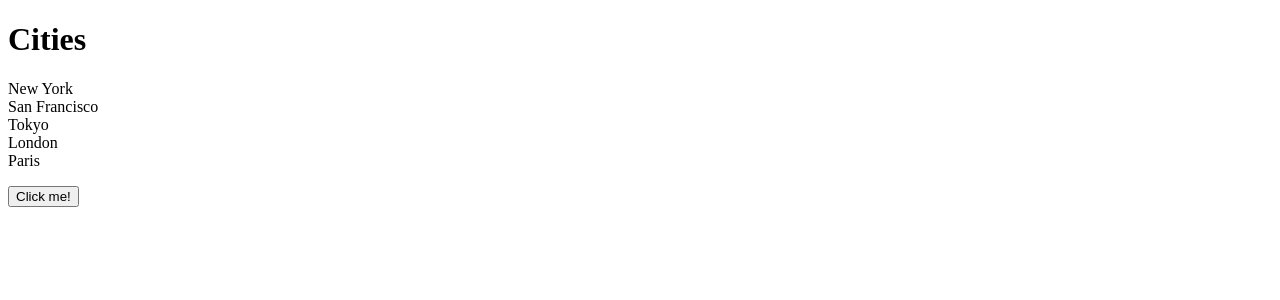
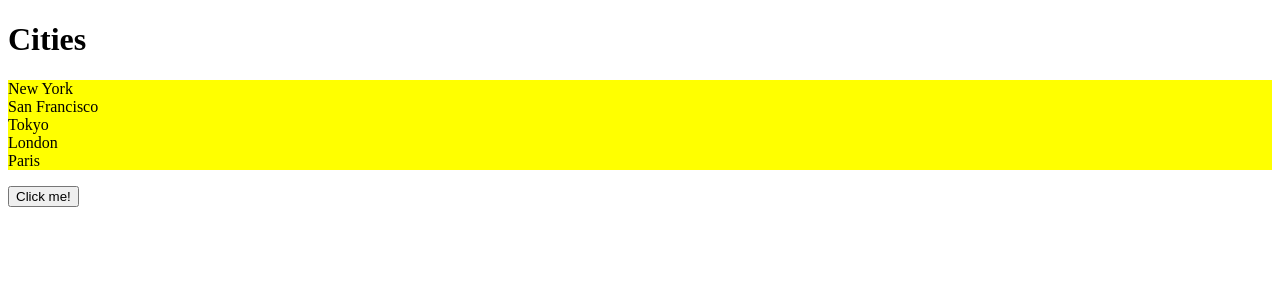
Before and after one commit to BigFatFlo/react18_beginners, a React (Vite) app in the folder react-app/: page / in a window 1280 px wide. Shown: the top 300 px of the page. Built offline with nearby package versions, Linux system fonts and the light colour scheme.

Commit message:
CSS modules

```diff
--- a/react-app/src/App.css
+++ b/react-app/src/App.css
@@ -0,0 +1,3 @@
+.list-group {
+    background-color: red;
+}
--- a/react-app/src/App.tsx
+++ b/react-app/src/App.tsx
@@ -2,6 +2,8 @@
 import Alert from "./components/Alert";
 import Button from "./components/Button";
 import ListGroup from "./components/ListGroup";
+// Without using a css module for ListGroup, the styles in App.css and ListGroup.css would clash
+import "./App.css";
 
 function App() {
   let items = ["New York", "San Francisco", "Tokyo", "London", "Paris"];
--- a/react-app/src/components/ListGroup/ListGroup.css
+++ /dev/null
@@ -1,4 +0,0 @@
-.list-group {
-  list-style: none;
-  padding: 0;
-}
--- /dev/null
+++ b/react-app/src/components/ListGroup/ListGroup.module.css
@@ -0,0 +1,8 @@
+.listGroup {
+  list-style: none;
+  padding: 0;
+}
+
+.container {
+  background-color: yellow;
+}
--- a/react-app/src/components/ListGroup/ListGroup.tsx
+++ b/react-app/src/components/ListGroup/ListGroup.tsx
@@ -1,5 +1,5 @@
 import { MouseEvent, useState } from "react";
-import "./ListGroup.css";
+import styles from "./ListGroup.module.css";
 
 interface Props {
   items: string[];
@@ -22,7 +22,7 @@
       {items.length === 0 && <p>No items found</p>}
       {/* We can replace the previous line with a function call*/}
       {/* {getMessage()} */}
-      <ul className="list-group">
+      <ul className={[styles.container, styles.listGroup].join(" ")}>
         {items.map((item, index) => (
           <li
             className={
```
